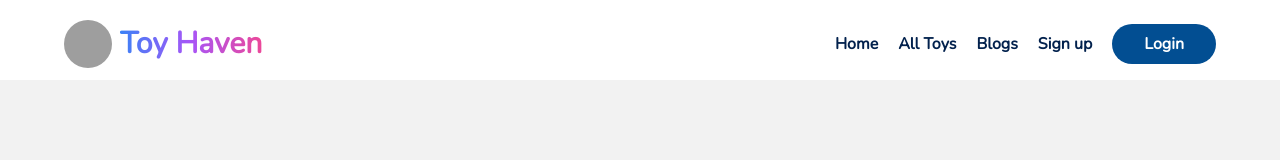
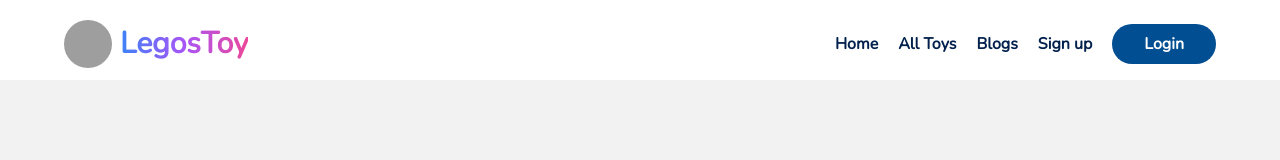
Before and after one commit to rakibislam2233/LegosToy-Client-Side, a React (Vite) app: page /login in a window 1280 px wide. Shown: the top 160 px of the page. Built offline with nearby package versions, Linux system fonts and the light colour scheme; no server answers; grey boxes are pictures that could not be loaded; a web font is replaced by a local one.

Commit message:
some code push

```diff
--- a/index.html
+++ b/index.html
@@ -4,7 +4,7 @@
     <meta charset="UTF-8" />
     <link rel="icon" type="image/svg+xml" href="./src/assets/images/logo/logoCircle.png" />
     <meta name="viewport" content="width=device-width, initial-scale=1.0" />
-    <title>LegoLandmark</title>
+    <title>LegosToy</title>
     <!-- Aos animation -->
     <link rel="stylesheet" href="https://unpkg.com/aos@next/dist/aos.css" />
   </head>
--- a/src/Pages/Shared/Navbar/Navbar.jsx
+++ b/src/Pages/Shared/Navbar/Navbar.jsx
@@ -31,7 +31,7 @@ const Navbar = () => {
           />
           <Link to={"/"}>
             <h3 className="text-3xl font-bold text-transparent bg-gradient-to-r from-blue-500 via-purple-500 to-pink-500 bg-clip-text">
-            Toy Haven
+            LegosToy
             </h3>
           </Link>
         </div>
```
